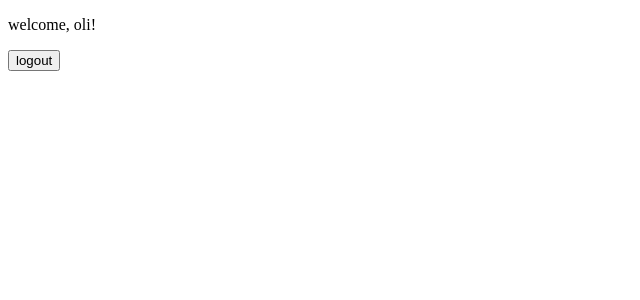
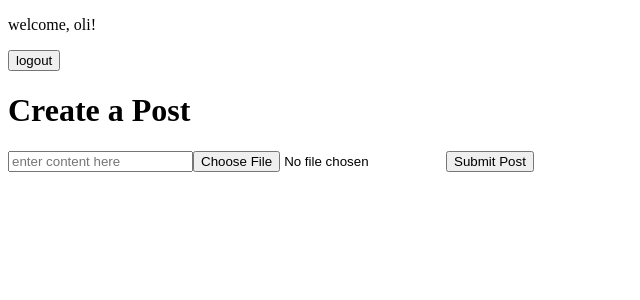
Before and after one commit to olessiap/HIT-Coworking-App, a React (Create React App) app: page / in a window 1280 px wide. Shown: the top 300 px of the page, without its empty margins (0-640 px from the left). Built offline with nearby package versions, Linux system fonts and the light colour scheme.

Commit message:
added CreatePost  component that takes content and image and renders it below

```diff
--- a/src/App.js
+++ b/src/App.js
@@ -17,6 +17,7 @@ function App() {
   return (
     <div>
       <Header user={user} setUser={setUser}/>
+      <CreatePost />
     </div>
   )
 }
--- a/src/components/CreatePost.js
+++ b/src/components/CreatePost.js
@@ -1,8 +1,31 @@
 import React from 'react'
 
 function CreatePost() {
+  const [ content, setContent ] = React.useState("")
+  const [ image, setImage ] = React.useState(null)
+
   return(
-    <div>CreatePost</div>
+    <>
+      <h1>Create a Post</h1>
+      <form>
+        <input
+          type="text"
+          placeholder="enter content here"
+          onChange={event => setContent(event.target.value)}
+        />
+        <input
+          type="file"
+          onChange={event => setImage(event.target.files[0])}
+        />
+        <button type="submit">Submit Post</button>
+      </form>
+      <p>{content}</p>
+      {image &&
+        <img
+          src={URL.createObjectURL(image)}
+          style={{ height:300, width:200, objectFit:'cover' }}
+        />}
+    </>
   )
 }
 
```
